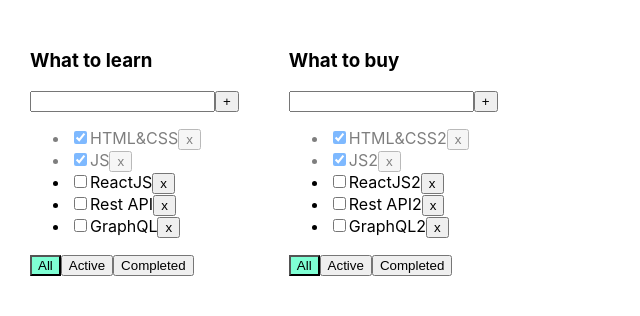
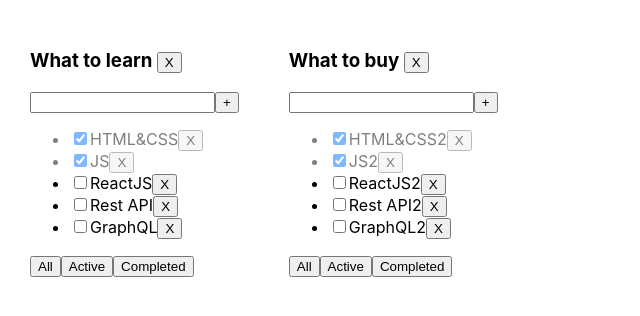
Before and after one commit to AleksandrFROLik/FROLik, a React (Create React App) app: page / in a window 1280 px wide. Shown: the top 316 px of the page, without its empty margins (0-640 px from the left). Built offline with nearby package versions, Linux system fonts and the light colour scheme.

Commit message:
create Direct Button and create component Button.tsx. Connect all buttons in the Todolist.tsx

```diff
--- a/src/App.tsx
+++ b/src/App.tsx
@@ -32,6 +32,9 @@
         ]
     });
 
+    const removeTodolist = (todolistID: string) => {
+        setTodolists(todolists.filter(f => f.id !== todolistID))
+    }
 
     function removeTask(todolistID: string, id: string) {
         setTasks({...tasks, [todolistID]: tasks[todolistID].filter(f => f.id !== id)})
@@ -42,13 +45,13 @@
 
     function addTask(todolistID: string, title: string) {
         let task = {id: v1(), title: title, isDone: false};
-        setTasks({...tasks,[todolistID]:[...tasks[todolistID],task]})
+        setTasks({...tasks, [todolistID]: [task, ...tasks[todolistID]]})
         // let newTasks = [task, ...tasks];
         // setTasks(newTasks);
     }
 
-    function changeStatus(todolistID: string,taskId: string, isDone: boolean) {
-        setTasks({...tasks,[todolistID]:tasks[todolistID].map(m=>m.id===taskId ? {...m,isDone: isDone} : m)})
+    function changeStatus(todolistID: string, taskId: string, isDone: boolean) {
+        setTasks({...tasks, [todolistID]: tasks[todolistID].map(m => m.id === taskId ? {...m, isDone: isDone} : m)})
         // let task = tasks.find(t => t.id === taskId);
         // if (task) {
         //     task.isDone = isDone;
@@ -70,10 +73,10 @@
                 let tasksForTodolist = tasks[m.id];
 
                 if (m.filter === "active") {
-                    tasksForTodolist = tasks[m.id].filter(t => t.isDone === false);
+                    tasksForTodolist = tasks[m.id].filter(t => !t.isDone);
                 }
                 if (m.filter === "completed") {
-                    tasksForTodolist = tasks[m.id].filter(t => t.isDone === true);
+                    tasksForTodolist = tasks[m.id].filter(t => t.isDone);
                 }
                 return (
                     <Todolist
@@ -86,6 +89,7 @@
                         addTask={addTask}
                         changeTaskStatus={changeStatus}
                         filter={m.filter}
+                        removeTodolist={removeTodolist}
                     />
                 )
             })}
--- a/src/Button.tsx
+++ b/src/Button.tsx
@@ -4,7 +4,7 @@
      callBack: ()=>void
      setTitle: (title:string)=>void
 }
-export const Button=({callBack, setTitle, ...props}:propsButtonType)=> {
+const Button=({callBack, setTitle, ...props}:propsButtonType)=> {
 
     const onClickHandler = () => {
         callBack()
--- /dev/null
+++ b/src/Button/Button.module.css
@@ -0,0 +1,6 @@
+.activeFilter {
+    background-color: aquamarine;
+}
+.isDone {
+    opacity: 0.5;
+}
--- /dev/null
+++ b/src/Button/Button.tsx
@@ -0,0 +1,16 @@
+import React from "react";
+
+type ButtonType = {
+    name: string
+    callBack: () => void
+}
+
+export const Button = ({name, callBack}: ButtonType) => {
+    const onClickHandler = () => {
+        callBack()
+    }
+
+    return (
+        <button onClick={onClickHandler}>{name}</button>
+    )
+}
--- a/src/Input.tsx
+++ b/src/Input.tsx
@@ -5,8 +5,7 @@
 
 
 }
-
-export const Input = (props:propsType) => {
+const Input = (props:propsType) => {
 
     let [title, setTitle] = useState("")
 
--- a/src/SingleInput.tsx
+++ b/src/SingleInput.tsx
@@ -5,7 +5,7 @@
     setTitle: (title: string)=>void
     callBack: ()=>void
 }
-export const SingleInput =({title, setTitle, callBack, ...props}:propsSingleInput)=> {
+const SingleInput =({title, setTitle, callBack, ...props}:propsSingleInput)=> {
     const onChangeHandler = (e: ChangeEvent<HTMLInputElement>) => {
         setTitle(e.currentTarget.value)
     }
--- a/src/Todolist.tsx
+++ b/src/Todolist.tsx
@@ -1,5 +1,6 @@
 import React, {ChangeEvent, KeyboardEvent, useState} from 'react';
 import {FilterValuesType} from './App';
+import {Button} from "./Button/Button";
 
 type TaskType = {
     id: string
@@ -8,24 +9,38 @@
 }
 
 type PropsType = {
-    todolistID:string
+    todolistID: string
     title: string
     tasks: Array<TaskType>
-    removeTask: (todolistID:string,taskId: string) => void
-    changeFilter: (todolistID: string,value: FilterValuesType) => void
-    addTask: (todolistID: string,title: string) => void
-    changeTaskStatus: (todolistID: string,taskId: string, isDone: boolean) => void
+    removeTask: (todolistID: string, taskId: string) => void
+    changeFilter: (todolistID: string, value: FilterValuesType) => void
+    addTask: (todolistID: string, title: string) => void
+    changeTaskStatus: (todolistID: string, taskId: string, isDone: boolean) => void
     filter: FilterValuesType
+    removeTodolist: (todolistID: string) => void
 }
 
-export function Todolist(props: PropsType) {
+export function Todolist({
+                             todolistID,
+                             tasks,
+                             removeTodolist,
+                             changeFilter,
+                             changeTaskStatus,
+                             filter,
+                             removeTask,
+                             ...props
+                         }: PropsType) {
 
     let [title, setTitle] = useState("")
     let [error, setError] = useState<string | null>(null)
 
-    const addTask = () => {
+    const onClickHandlerForRemoveTodolist = () => {
+        removeTodolist(todolistID)
+    }
+
+    const addTask = (todolistID: string) => {
         if (title.trim() !== "") {
-            props.addTask(props.todolistID,title.trim());
+            props.addTask(todolistID, title.trim());
             setTitle("");
         } else {
             setError("Title is required");
@@ -36,35 +51,41 @@
         setTitle(e.currentTarget.value)
     }
 
+
     const onKeyPressHandler = (e: KeyboardEvent<HTMLInputElement>) => {
         setError(null);
-        if (e.charCode === 13) {
-            addTask();
+        if (e.key === "Enter") {
+            addTask(todolistID);
         }
     }
 
-    const onAllClickHandler = () => props.changeFilter(props.todolistID,"all");
-    const onActiveClickHandler = () => props.changeFilter(props.todolistID,"active");
-    const onCompletedClickHandler = () => props.changeFilter(props.todolistID,"completed");
+    // const onAllClickHandler = () => props.changeFilter(props.todolistID,"all");
+    // const onActiveClickHandler = () => props.changeFilter(props.todolistID,"active");
+    // const onCompletedClickHandler = () => props.changeFilter(props.todolistID,"completed");
+    const superButton = (value: FilterValuesType) => {
+        changeFilter(todolistID, value)
+    }
+    const onClickHandler = (taskId: string) => removeTask(todolistID, taskId)
 
 
     return <div>
-        <h3>{props.title}</h3>
+        <h3>{props.title} <Button name={'X'} callBack={onClickHandlerForRemoveTodolist}/></h3>
         <div>
             <input value={title}
                    onChange={onChangeHandler}
                    onKeyPress={onKeyPressHandler}
                    className={error ? "error" : ""}
             />
-            <button onClick={addTask}>+</button>
+            <Button name={'+'} callBack={() => addTask(todolistID)}/>
+            {/*<button onClick={addTask}>+</button>*/}
             {error && <div className="error-message">{error}</div>}
         </div>
         <ul>
             {
-                props.tasks.map(t => {
-                    const onClickHandler = () => props.removeTask(props.todolistID,t.id)
+                tasks.map(t => {
+                    // const onClickHandler = () => props.removeTask(props.todolistID,t.id)
                     const onChangeHandler = (e: ChangeEvent<HTMLInputElement>) => {
-                        props.changeTaskStatus(props.todolistID,t.id, e.currentTarget.checked);
+                        changeTaskStatus(todolistID, t.id, e.currentTarget.checked);
                     }
 
                     return <li key={t.id} className={t.isDone ? "is-done" : ""}>
@@ -72,18 +93,22 @@
                                onChange={onChangeHandler}
                                checked={t.isDone}/>
                         <span>{t.title}</span>
-                        <button onClick={onClickHandler}>x</button>
+                        <Button name={'X'} callBack={() => onClickHandler(t.id)}/>
+                        {/*<button onClick={onClickHandler}>x</button>*/}
                     </li>
                 })
             }
         </ul>
         <div>
-            <button className={props.filter === 'all' ? "active-filter" : ""}
-                    onClick={onAllClickHandler}>All</button>
-            <button className={props.filter === 'active' ? "active-filter" : ""}
-                onClick={onActiveClickHandler}>Active</button>
-            <button className={props.filter === 'completed' ? "active-filter" : ""}
-                onClick={onCompletedClickHandler}>Completed</button>
+            <Button name={'All'} callBack={() => superButton('all')}/>
+            <Button name={'Active'} callBack={() => superButton('active')}/>
+            <Button name={'Completed'} callBack={() => superButton('completed')}/>
+            {/*<button className={props.filter === 'all' ? "active-filter" : ""}*/}
+            {/*        onClick={onAllClickHandler}>All</button>*/}
+            {/*<button className={props.filter === 'active' ? "active-filter" : ""}*/}
+            {/*    onClick={onActiveClickHandler}>Active</button>*/}
+            {/*<button className={props.filter === 'completed' ? "active-filter" : ""}*/}
+            {/*    onClick={onCompletedClickHandler}>Completed</button>*/}
         </div>
     </div>
 }
```
